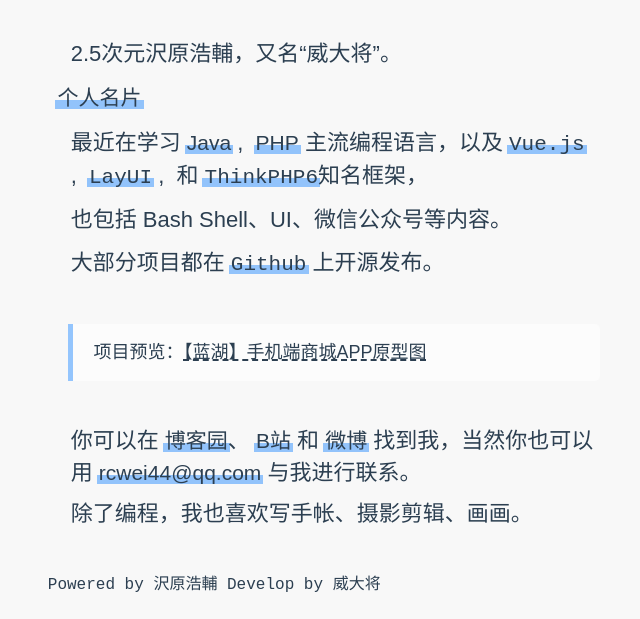
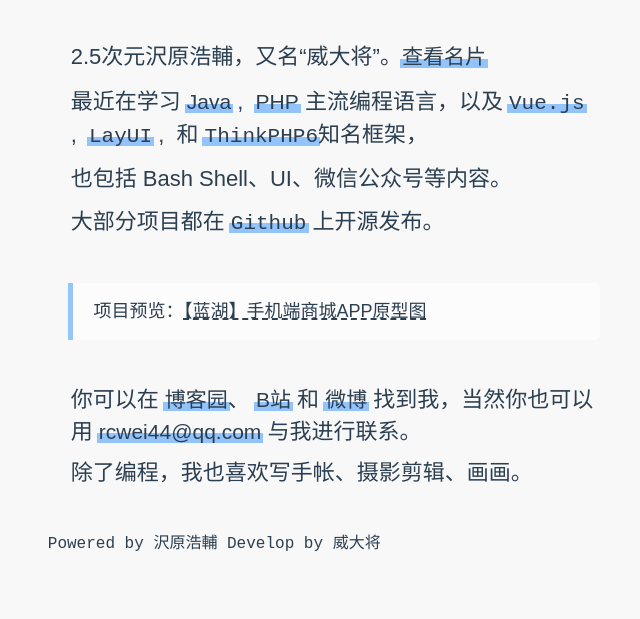
Before and after one commit to sakowei/weirick.github.io, a plain HTML site: page index.html in a window 1280 px wide. Shown: the part 187-806 px from the top of the page, without its empty margins (27-667 px from the left). Drawn offline with nearby package versions, Linux system fonts and the light colour scheme.

Commit message:
【修改】名片按钮

```diff
--- a/index.html
+++ b/index.html
@@ -17,8 +17,7 @@
 
     <article>
       <section>
-        <p>2.5次元沢原浩輔，又名“威大将”。</p>
-        <a href="https://weirick.github.io/biz-card/biz.html">个人名片</a>
+        <p>2.5次元沢原浩輔，又名“威大将”。<a href="https://weirick.github.io/biz-card/biz.html">查看名片</a></p>
         <p>最近在学习
          <a href="https://www.oracle.com/cn/java/"_blank>Java</a> ,&nbsp;
          <a href="https://www.php.net"_blank>PHP</a> 主流编程语言，以及
```
